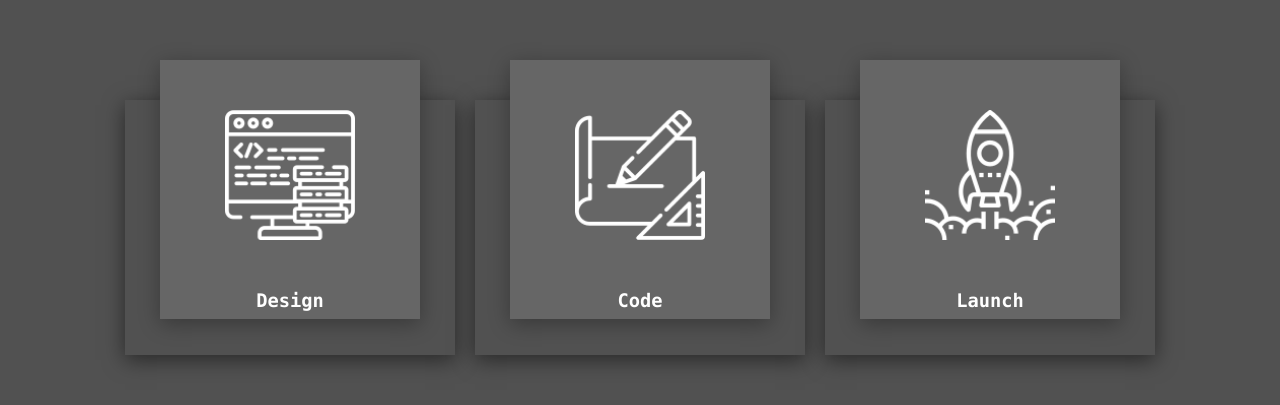
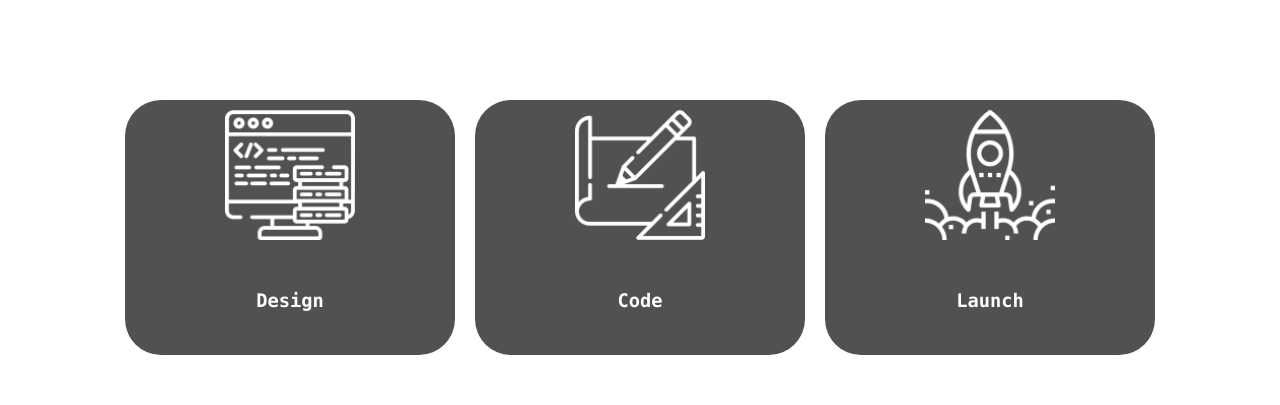
Before and after one commit to rajharsh81070/css-assignment, a plain HTML site: page section-3/index.html in a window 1280 px wide. Shown: the part 173-578 px from the top of the page. Drawn offline with Linux system fonts and the light colour scheme.

Commit message:
Updated Section-2

```diff
--- a/section-3/index.html
+++ b/section-3/index.html
@@ -7,6 +7,7 @@
   <meta http-equiv="X-UA-Compatible" content="ie=edge">
   <title>Section-3</title>
   <link rel="stylesheet" href="./style.css">
+  <link rel="stylesheet" href="https://cdnjs.cloudflare.com/ajax/libs/font-awesome/4.7.0/css/font-awesome.min.css">
 </head>
 
 <body>
--- a/section-3/style.css
+++ b/section-3/style.css
@@ -8,7 +8,6 @@ body {
   min-height: 100vh;
   justify-content: center;
   align-items: center;
-  background: rgb(81, 81, 81);
   font-family: consolas;
 }
 
@@ -32,13 +31,13 @@ body {
   display: flex;
   flex-direction: column;
   align-items: center;
-  box-shadow: 0 5px 20px rgba(0, 0, 0, 0.5);
   transition: 0.6s ease-in-out;
   opacity: 1;
+  border-radius: 36px;
 }
 
 .container .card:hover {
-  height: 420px;
+  height: 330px;
 }
 
 .container .card:hover .face {
@@ -49,10 +48,8 @@ body {
   position: relative;
   width: 260px;
   height: 260px;
-  background: rgb(102, 102, 102);
   top: -60px;
   z-index: 1;
-  box-shadow: 0 5px 20px rgba(0, 0, 0, 0.3);
 }
 
 .container .card .face img {
```
